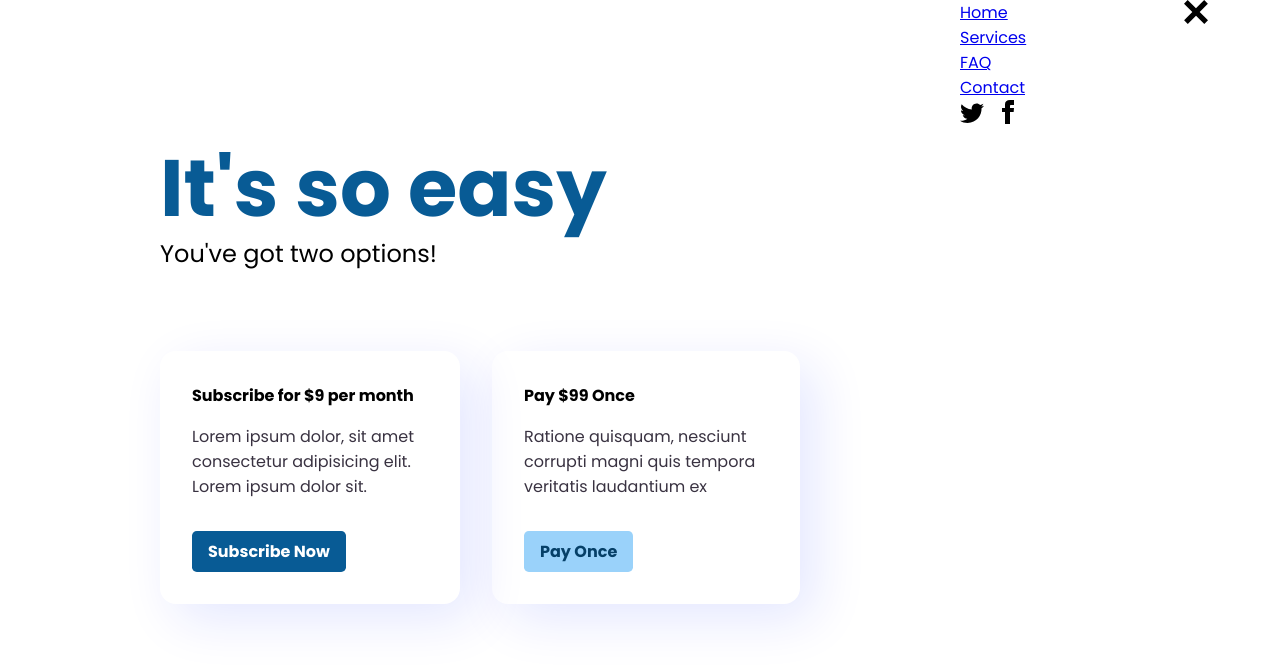
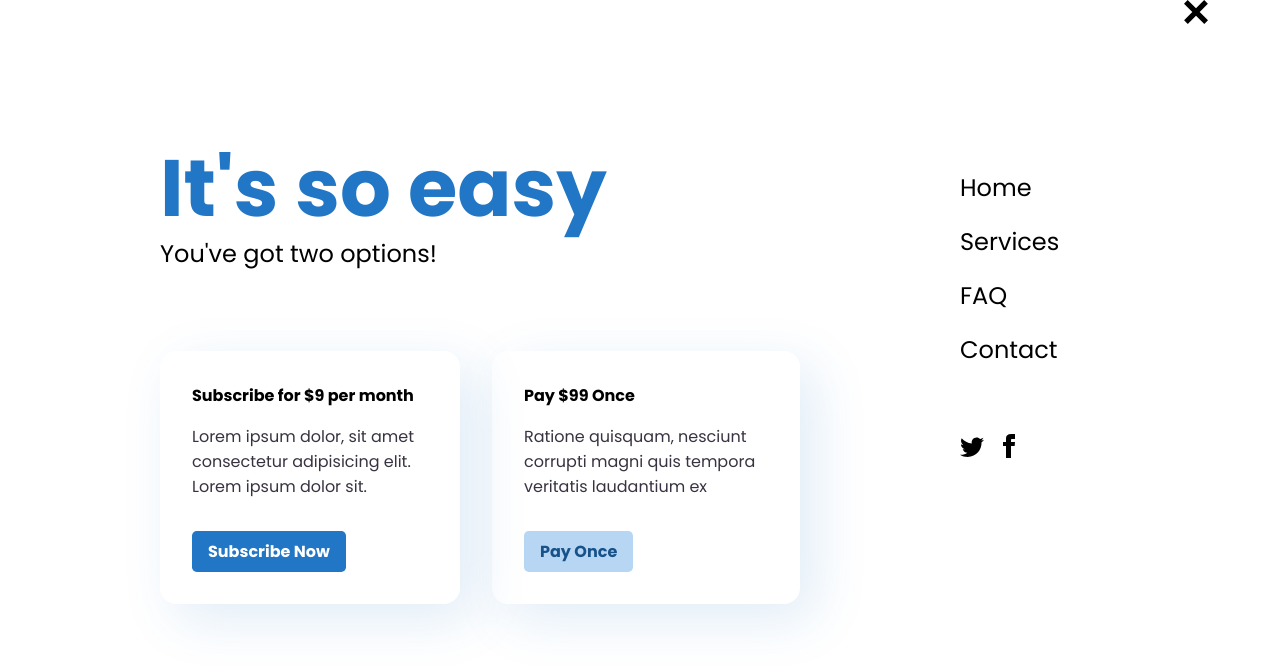
Before and after one commit to Hyperion72R/Animated-Navigation, a plain HTML site: page index.html in a window 1280 px wide. Drawn offline with Linux system fonts and the light colour scheme.

Commit message:
Change color, add properties

```diff
--- a/css/main.css
+++ b/css/main.css
@@ -113,7 +113,7 @@ h1 {
 }
 
 h2 {
-  color: #085b95;
+  color: #2176c5;
   font-size: 5rem;
   margin: 0;
 }
@@ -137,8 +137,8 @@ h2 {
 
 .cards .card {
   padding: 2em;
-  -webkit-box-shadow: 15px 15px 53px rgba(0, 38, 255, 0.11);
-          box-shadow: 15px 15px 53px rgba(0, 38, 255, 0.11);
+  -webkit-box-shadow: 15px 15px 53px rgba(33, 118, 197, 0.14);
+          box-shadow: 15px 15px 53px rgba(33, 118, 197, 0.14);
   border-radius: 1em;
 }
 
@@ -158,7 +158,7 @@ h2 {
   padding: 0.5em 1em;
   border-radius: 0.3em;
   text-decoration: none;
-  background: #085b95;
+  background: #2176c5;
   margin-top: 1em;
   display: inline-block;
   color: white;
@@ -166,7 +166,35 @@ h2 {
 }
 
 .cards .card .pay-once {
-  background: #9ad2fa;
-  color: #064068;
+  background: #b7d6f3;
+  color: #17538a;
+}
+
+.middle {
+  padding-top: 10em;
+}
+
+.middle a {
+  font-size: 1.5rem;
+  text-decoration: none;
+  color: black;
+  padding: 0.4em 0;
+  display: block;
+}
+
+.middle .secondary a:hover {
+  color: #2176c5;
+}
+
+.middle .social-nav {
+  margin-top: 3em;
+  display: -webkit-box;
+  display: -ms-flexbox;
+  display: flex;
+  gap: 0.3em;
+}
+
+.middle a:hover svg path {
+  fill: #2176c5;
 }
 /*# sourceMappingURL=main.css.map */
```
Also changed, not shown: 1 other file.
